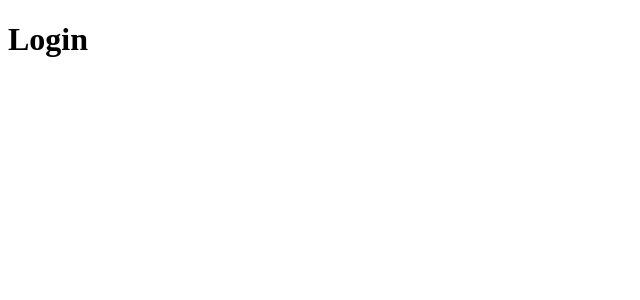
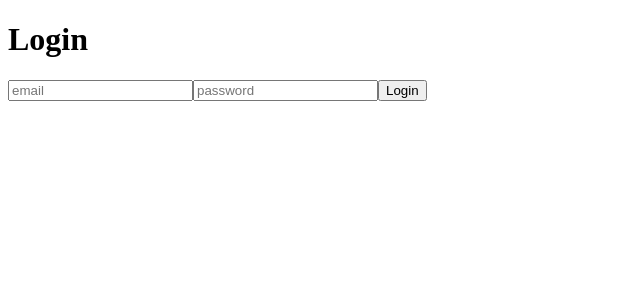
Before and after one commit to eltonsantos/avaliation-system-react, a React (Vite) app: page / in a window 1280 px wide. Shown: the top 300 px of the page, without its empty margins (0-640 px from the left). Built offline with nearby package versions, Linux system fonts and the light colour scheme.

Commit message:
Create login form

```diff
--- a/src/pages/Login/index.jsx
+++ b/src/pages/Login/index.jsx
@@ -1,3 +1,24 @@
 export function Login() {
-  return <h1>Login</h1>;
+  function handleLogin() {}
+  return (
+    <>
+      <h1>Login</h1>
+
+      <form onSubmit={handleLogin}>
+        <input
+          type="email"
+          placeholder="email"
+          onChange={(e) => setEmail(e.target.value)}
+          required
+        />
+        <input
+          type="password"
+          placeholder="password"
+          onChange={(e) => setPassword(e.target.value)}
+          required
+        />
+        <input type="submit" value="Login" />
+      </form>
+    </>
+  );
 }
```
